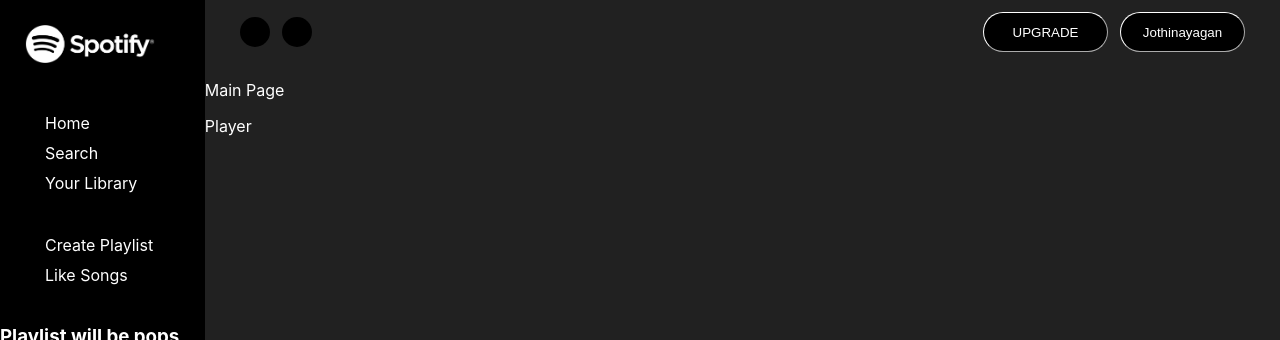
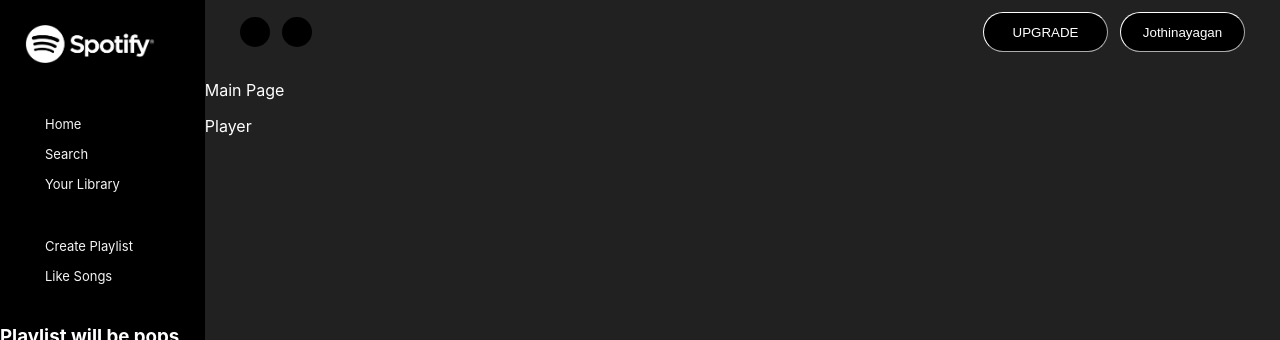
Before and after one commit to Jothinayagan/spotify-clone, a React (Create React App) app: page / in a window 1280 px wide. Shown: the top 340 px of the page. Built offline with nearby package versions, Linux system fonts and the light colour scheme.

Commit message:
Refactor: Anchor tag added in SideBar

```diff
--- a/src/Components/SideBar/SideBar.js
+++ b/src/Components/SideBar/SideBar.js
@@ -14,15 +14,25 @@
             </div>
             <div>
                 <ul>
-                    <li>Home</li>
-                    <li>Search</li>
-                    <li>Your Library</li>
+                    <li>
+                        <a href="#">Home</a>
+                    </li>
+                    <li>
+                        <a href="#">Search</a>
+                    </li>
+                    <li>
+                        <a href="#">Your Library</a>
+                    </li>
                 </ul>
             </div>
             <div>
                 <ul>
-                    <li>Create Playlist</li>
-                    <li>Like Songs</li>
+                    <li>
+                        <a href="#">Create Playlist</a>
+                    </li>
+                    <li>
+                        <a href="#">Like Songs</a>
+                    </li>
                 </ul>
             </div>
             <div>
```
